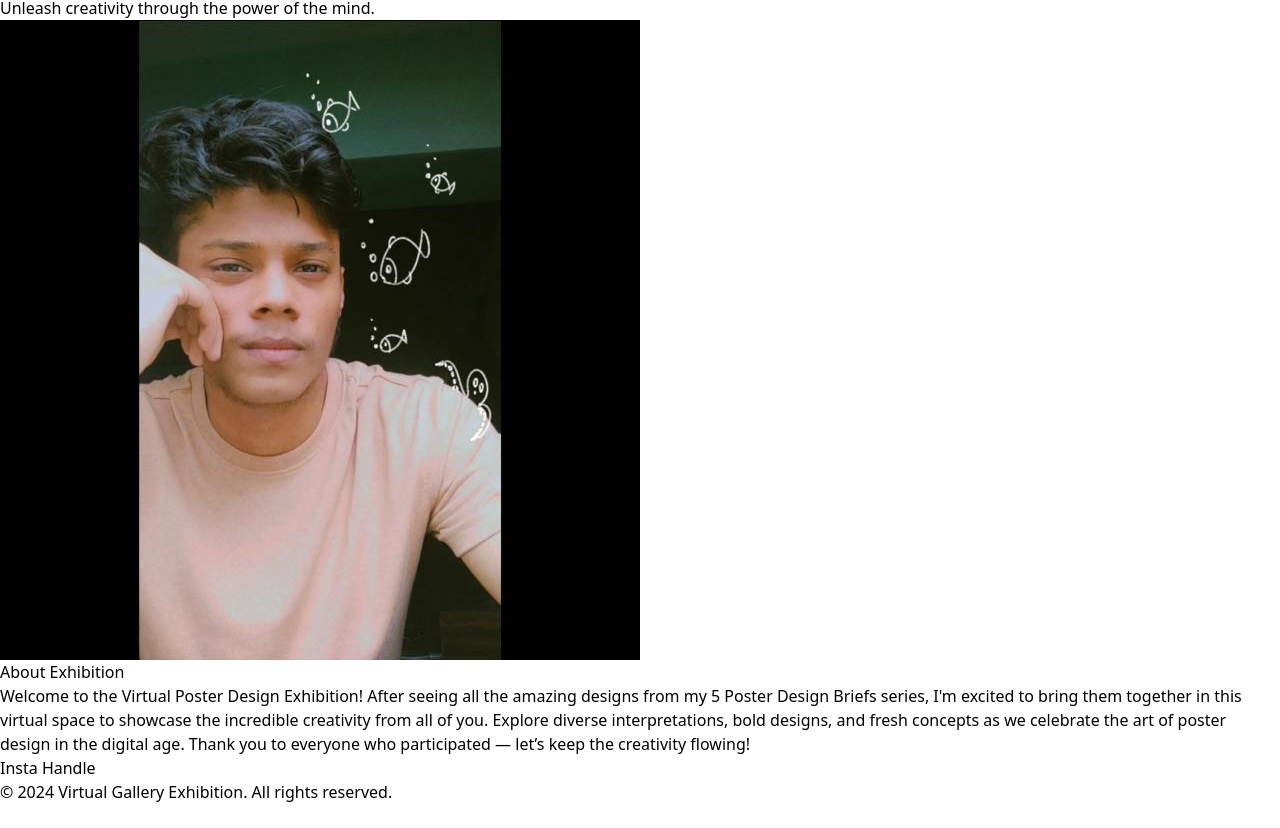
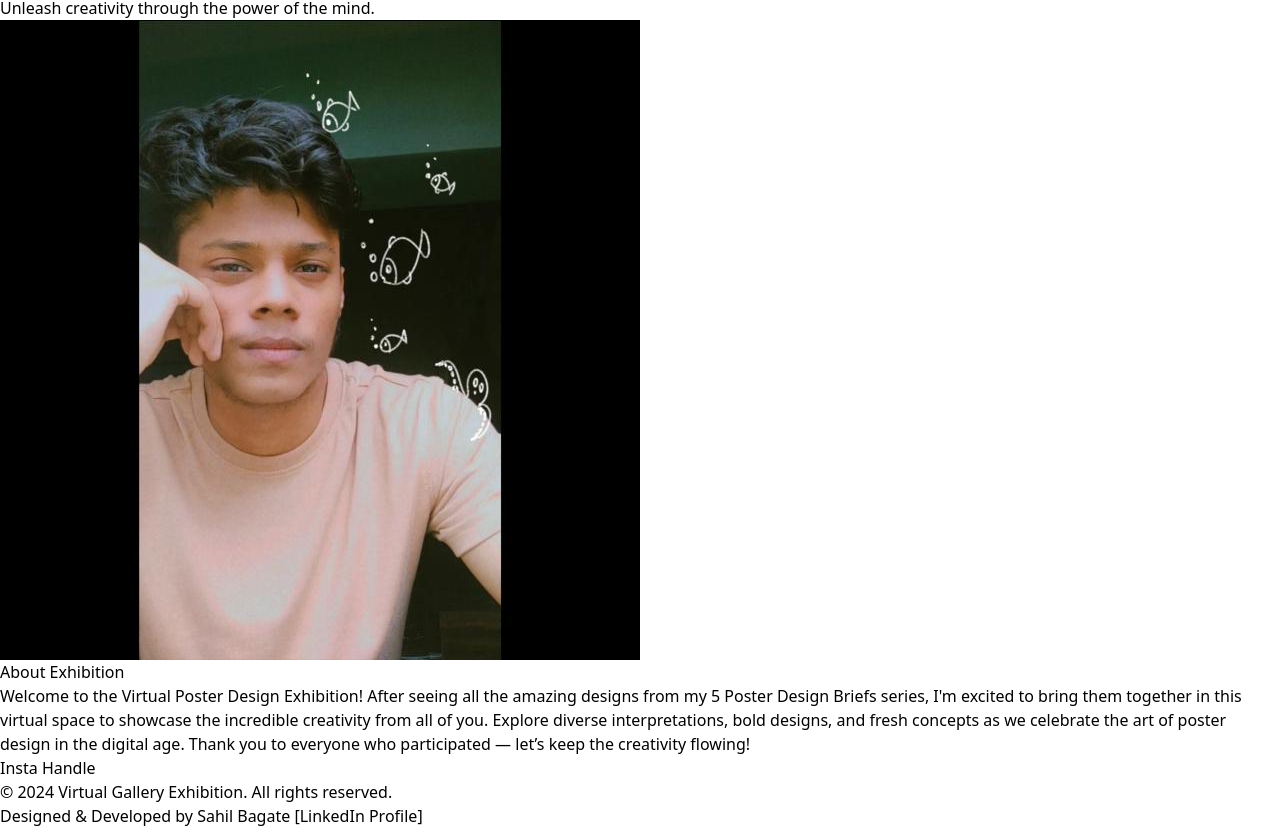
Before and after one commit to Ace-9136/Art_Exhibition, a React (Vite) app: page / in a window 1280 px wide. Shown: the part 5045-5873 px from the top of the page. Before the commit the page ends 5849 px from the top, so only its background shows below. Built offline with nearby package versions, Linux system fonts and the light colour scheme.

Commit message:
added footer

```diff
--- a/src/App.jsx
+++ b/src/App.jsx
@@ -289,6 +289,12 @@ const VirtualGalleryLanding = () => {
         className="p-4 text-center text-[#013C58] text-xs md:text-sm"
       >
         © 2024 Virtual Gallery Exhibition. All rights reserved.
+        <p>
+          Designed & Developed by Sahil Bagate [
+          <a href="https://www.linkedin.com/in/your-profile-link" target="_blank" rel="noopener noreferrer" class="underline text-blue-500 hover:text-blue-700">LinkedIn Profile</a>]
+        </p>
+
+
       </motion.footer>
     </div>
   );
```
